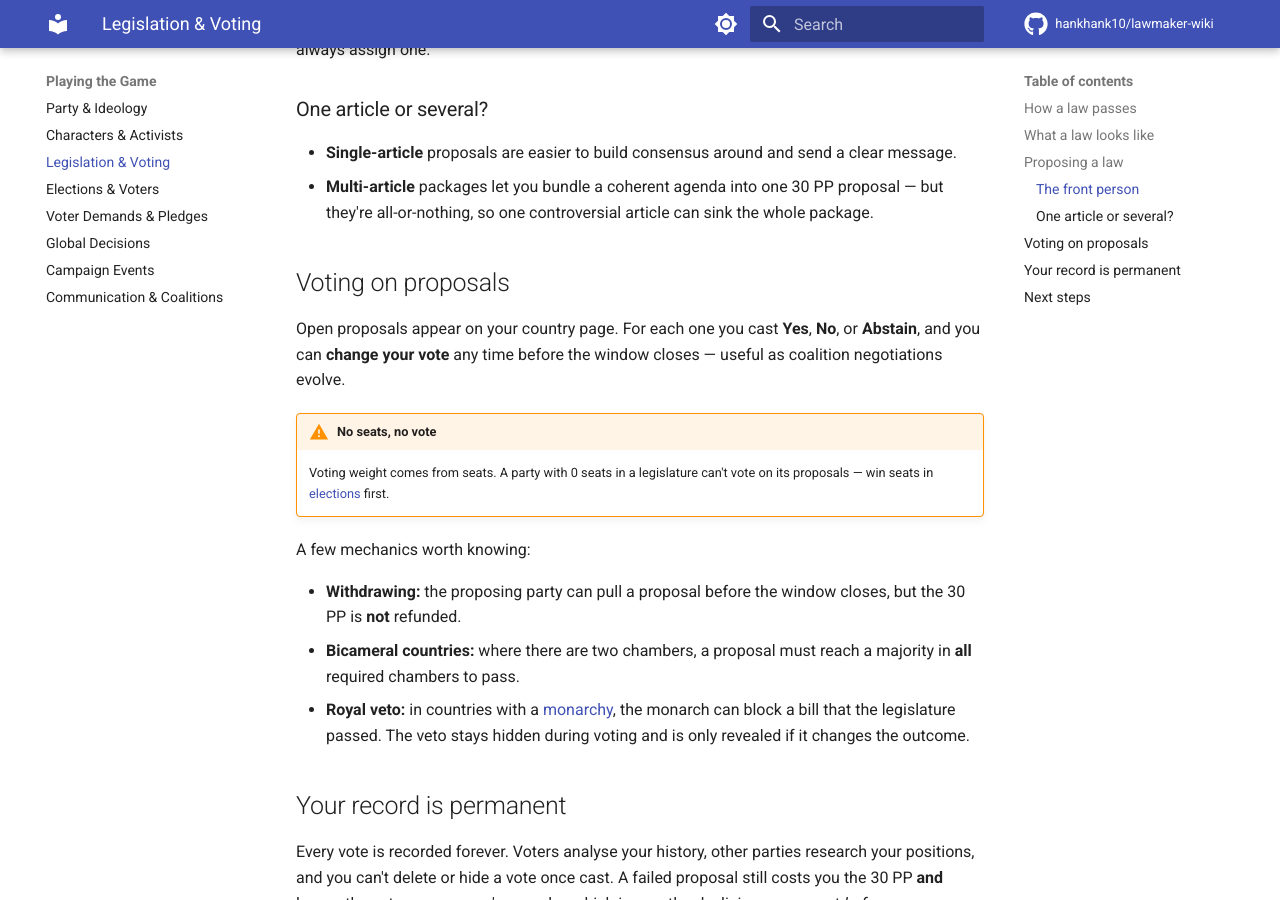
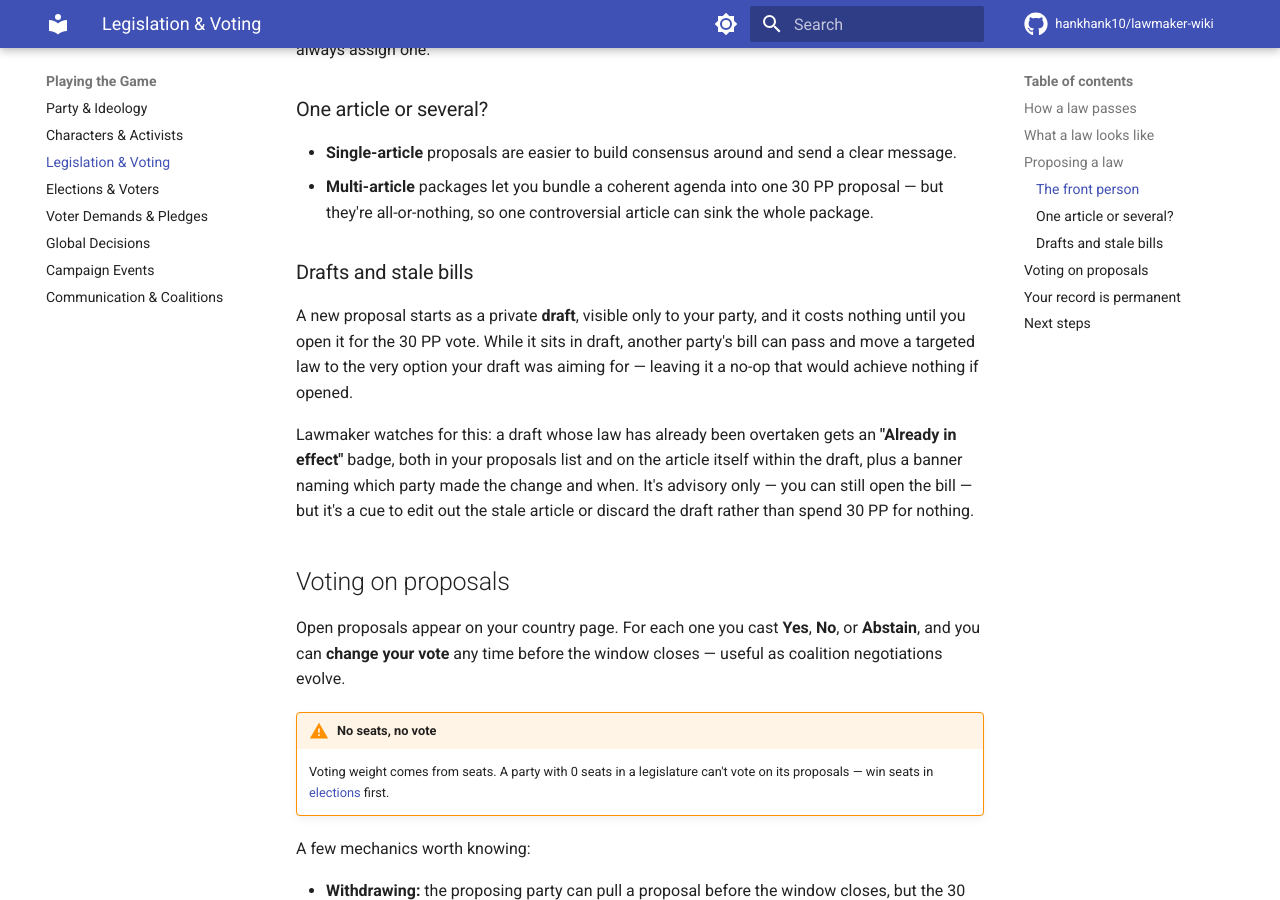
Before and after one commit to hankhank10/lawmaker-wiki, an MkDocs documentation site: the page built from docs/gameplay/legislation.md, in a window 1280 px wide and 900 px high, scrolled down 1480 px. Built offline with MkDocs 1.6.1 and Material for MkDocs 9.7.7, drawn with Linux system fonts in a browser that asks for light colours; comment, search, counter and statistics services are not loaded.

Commit message:
📝 Sync from private repo
Auto-synced from hankhank10/lawmaker/game-manual

```diff
--- a/docs/gameplay/legislation.md
+++ b/docs/gameplay/legislation.md
@@ -43,6 +43,12 @@ The front person is an [activist](characters.md) from your party who sponsors th
 - **Single-article** proposals are easier to build consensus around and send a clear message.
 - **Multi-article** packages let you bundle a coherent agenda into one 30 PP proposal — but they're all-or-nothing, so one controversial article can sink the whole package.
 
+### Drafts and stale bills
+
+A new proposal starts as a private **draft**, visible only to your party, and it costs nothing until you open it for the 30 PP vote. While it sits in draft, another party's bill can pass and move a targeted law to the very option your draft was aiming for — leaving it a no-op that would achieve nothing if opened.
+
+Lawmaker watches for this: a draft whose law has already been overtaken gets an **"Already in effect"** badge, both in your proposals list and on the article itself within the draft, plus a banner naming which party made the change and when. It's advisory only — you can still open the bill — but it's a cue to edit out the stale article or discard the draft rather than spend 30 PP for nothing.
+
 ## Voting on proposals
 
 Open proposals appear on your country page. For each one you cast **Yes**, **No**, or **Abstain**, and you can **change your vote** any time before the window closes — useful as coalition negotiations evolve.
```
